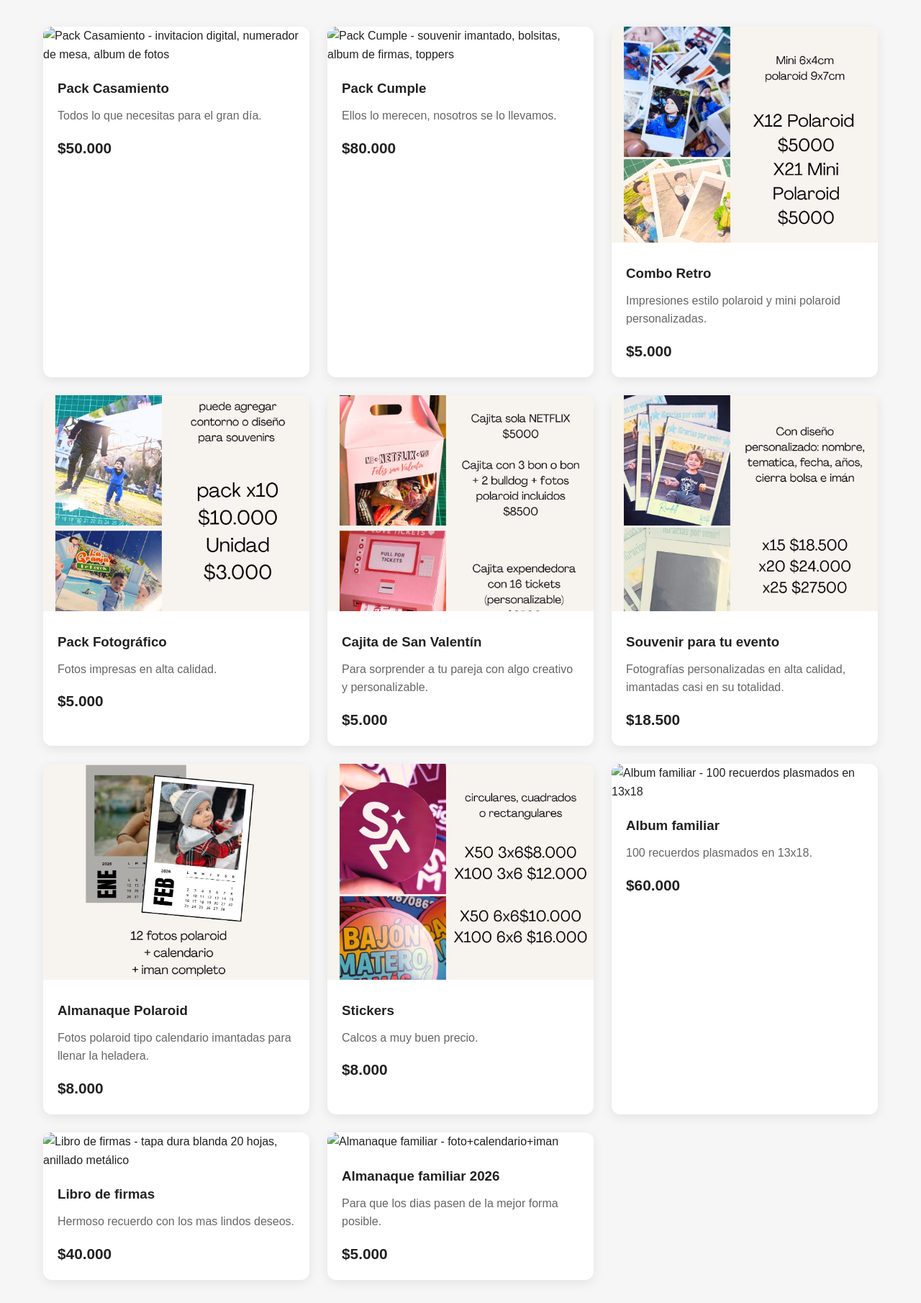
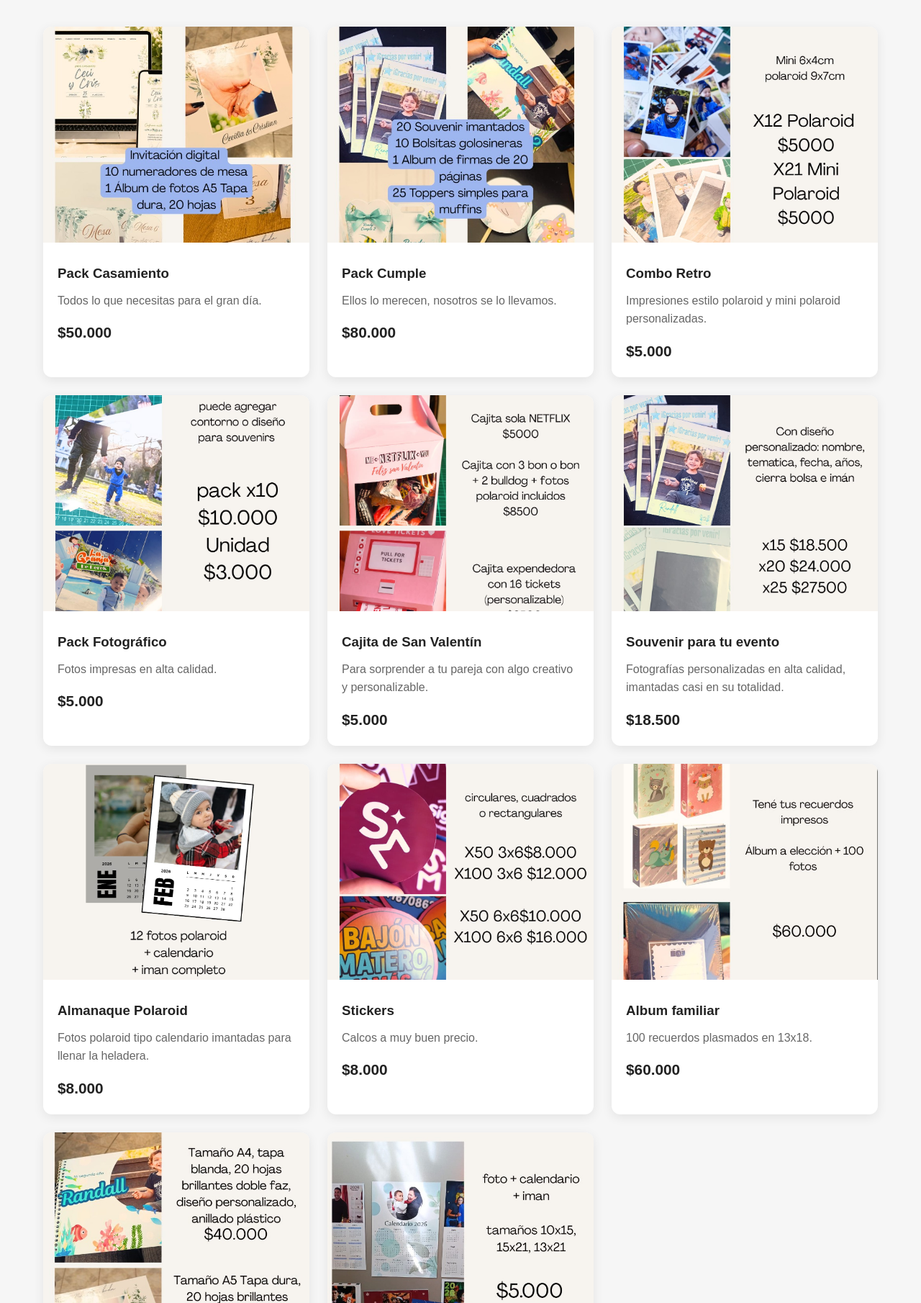
Before and after one commit to medio-pixel/photo-print-web, a plain HTML site: page index.html in a window 1280 px wide. Shown: the part 470-2280 px from the top of the page at 72% size. Drawn offline with Linux system fonts and the light colour scheme.

Commit message:
fix imagenes

```diff
--- a/index.html
+++ b/index.html
@@ -24,7 +24,7 @@
     <div class="catalogo">
 
         <a class="card" href="https://wa.me/p/27323140797335751/83588838064136" target="_blank">
-            <img src="img/combo8.jpeg" alt="Pack Casamiento - invitacion digital, numerador de mesa, album de fotos">
+            <img src="img/combo8.jpg" alt="Pack Casamiento - invitacion digital, numerador de mesa, album de fotos">
             <div class="card-content">
                 <h3>Pack Casamiento</h3>
                 <p>Todos lo que necesitas para el gran día.</p>
@@ -33,7 +33,7 @@
         </a>
 
         <a class="card" href="https://wa.me/p/28219333627754403/83588838064136" target="_blank">
-            <img src="img/combo9.jpeg" alt="Pack Cumple - souvenir imantado, bolsitas, album de firmas, toppers">
+            <img src="img/combo9.jpg" alt="Pack Cumple - souvenir imantado, bolsitas, album de firmas, toppers">
             <div class="card-content">
                 <h3>Pack Cumple</h3>
                 <p>Ellos lo merecen, nosotros se lo llevamos.</p>
@@ -72,7 +72,7 @@
         </a>
 
         <!-- CARD 4: Reemplazá URL_PRODUCTO_4 con el link del producto en tu catálogo de WhatsApp Business -->
-        <a class="card" href="URL_PRODUCTO_4" target="_blank">
+        <a class="card" href="https://wa.me/5491161692631" target="_blank">
             <img src="img/combo4.jpeg" alt="Souvenir para evento - Fotografías personalizadas imantadas">
             <div class="card-content">
                 <h3>Souvenir para tu evento</h3>
@@ -102,7 +102,7 @@
         </a>
 
         <a class="card" href="https://wa.me/p/27615054718182421/83588838064136" target="_blank">
-            <img src="img/combo7.jpeg" alt="Album familiar - 100 recuerdos plasmados en 13x18">
+            <img src="img/combo7.jpg" alt="Album familiar - 100 recuerdos plasmados en 13x18">
             <div class="card-content">
                 <h3>Album familiar</h3>
                 <p>100 recuerdos plasmados en 13x18.</p>
@@ -111,7 +111,7 @@
         </a>
 
         <a class="card" href="https://wa.me/p/27126323243697561/83588838064136" target="_blank">
-            <img src="img/combo10.jpeg" alt="Libro de firmas - tapa dura blanda 20 hojas, anillado metálico">
+            <img src="img/combo10.jpg" alt="Libro de firmas - tapa dura blanda 20 hojas, anillado metálico">
             <div class="card-content">
                 <h3>Libro de firmas</h3>
                 <p>Hermoso recuerdo con los mas lindos deseos.</p>
@@ -120,7 +120,7 @@
         </a>
 
         <a class="card" href="https://wa.me/p/27497976249841626/83588838064136" target="_blank">
-            <img src="img/combo11.jpeg" alt="Almanaque familiar - foto+calendario+iman">
+            <img src="img/combo11.jpg" alt="Almanaque familiar - foto+calendario+iman">
             <div class="card-content">
                 <h3>Almanaque familiar 2026</h3>
                 <p>Para que los dias pasen de la mejor forma posible.</p>
```
